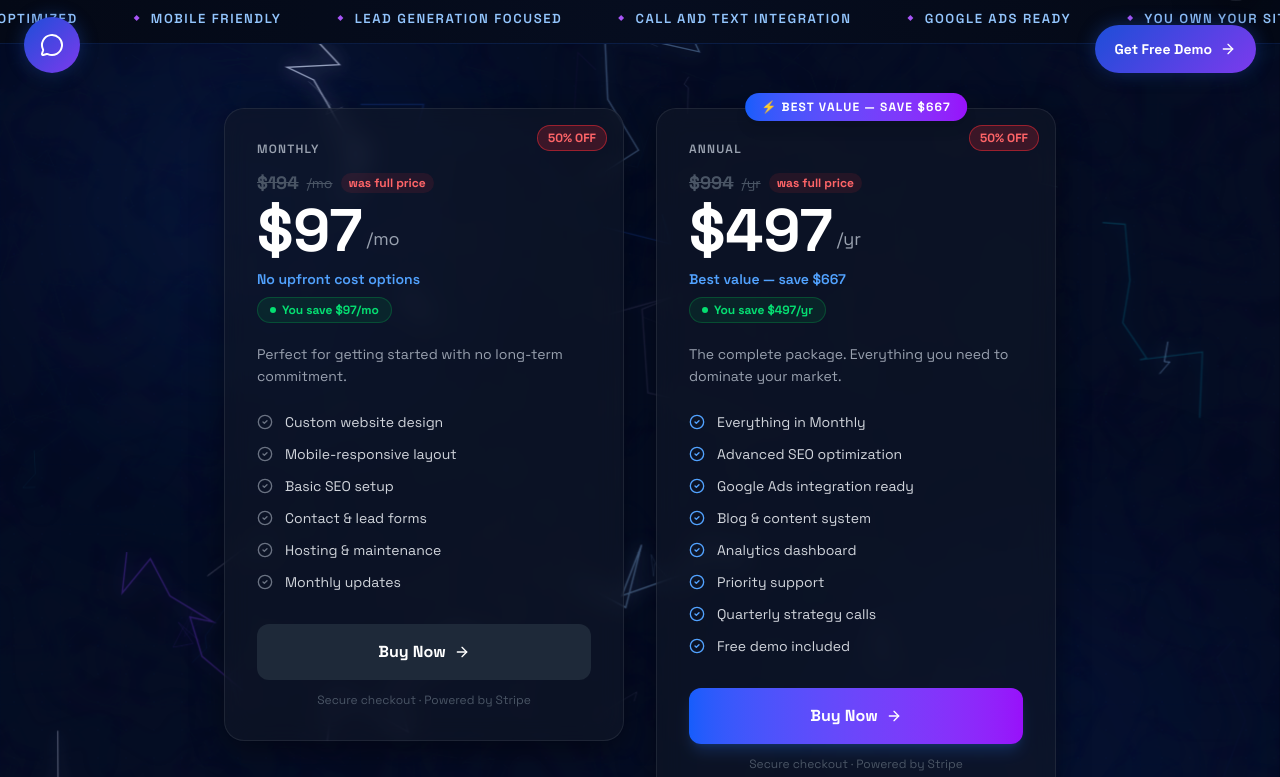
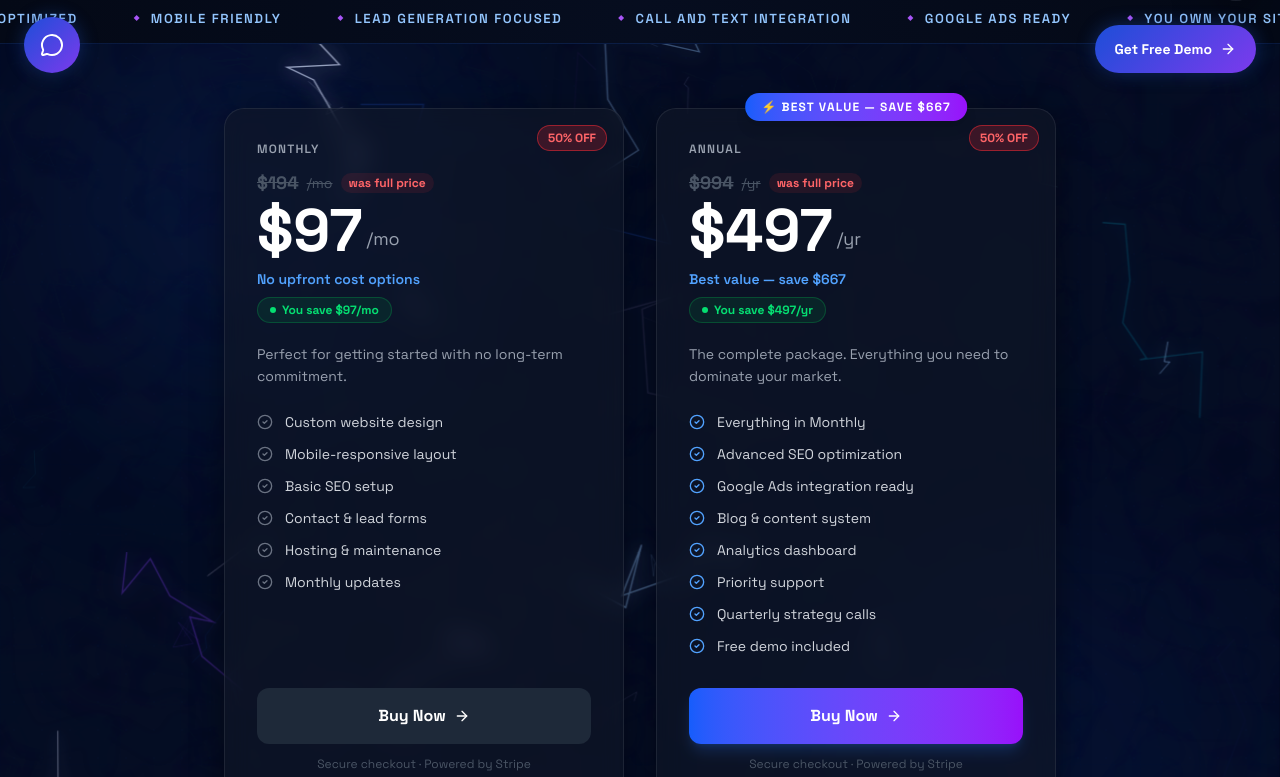
Before and after one commit to valentinealfaro/vcv-web-solutions, a Next.js app: page /pricing in a window 1280 px wide. Shown: the part 703-1480 px from the top of the page. Built offline with nearby package versions, Linux system fonts and the light colour scheme.

Commit message:
Pricing cards: equal height via items-stretch + h-full

```diff
--- a/src/views/Pricing.tsx
+++ b/src/views/Pricing.tsx
@@ -134,10 +134,10 @@ export default function Pricing() {
         <StaticElectricity />
         <SectionOrbs variant="blue" />
         <GridOverlay gridOp={0.25} dotOp={0.1} />
-      <div className="max-w-4xl mx-auto px-4 sm:px-6 lg:px-8 mb-8 grid grid-cols-1 md:grid-cols-2 gap-8 items-start relative z-10">
+      <div className="max-w-4xl mx-auto px-4 sm:px-6 lg:px-8 mb-8 grid grid-cols-1 md:grid-cols-2 gap-8 items-stretch relative z-10">
         {packages.map((pkg, idx) => (
           <div key={idx} className={cn(
-            "premium-card p-8 flex flex-col relative transition-all duration-300",
+            "premium-card p-8 flex flex-col relative transition-all duration-300 h-full",
             pkg.isPopular ? "border-2 border-blue-500 shadow-2xl shadow-blue-500/10" : "border border-white/10"
           )}>
             {pkg.isPopular && (
```
